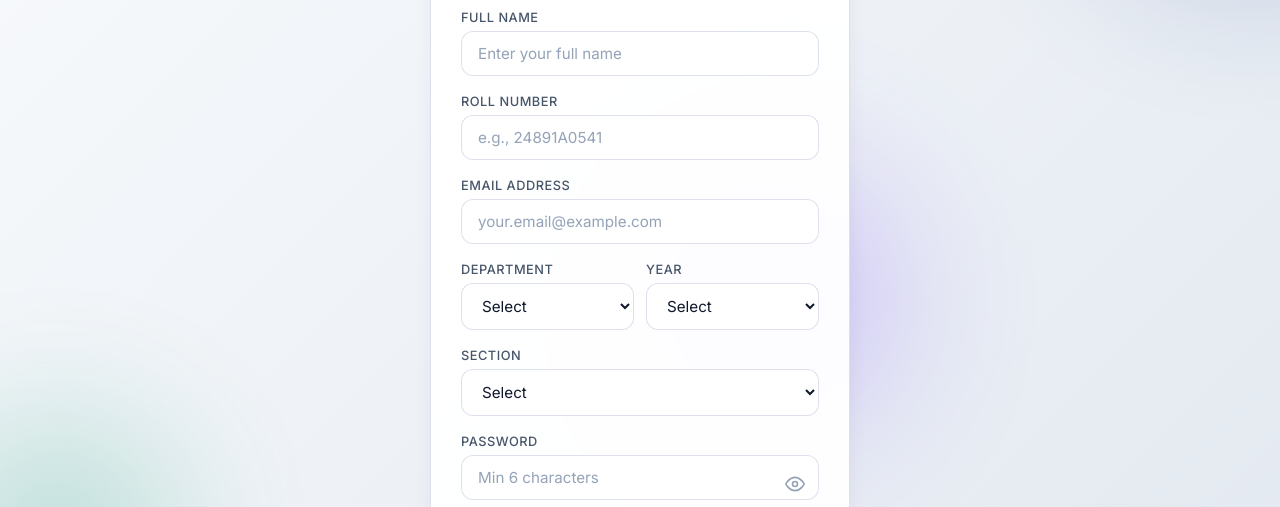
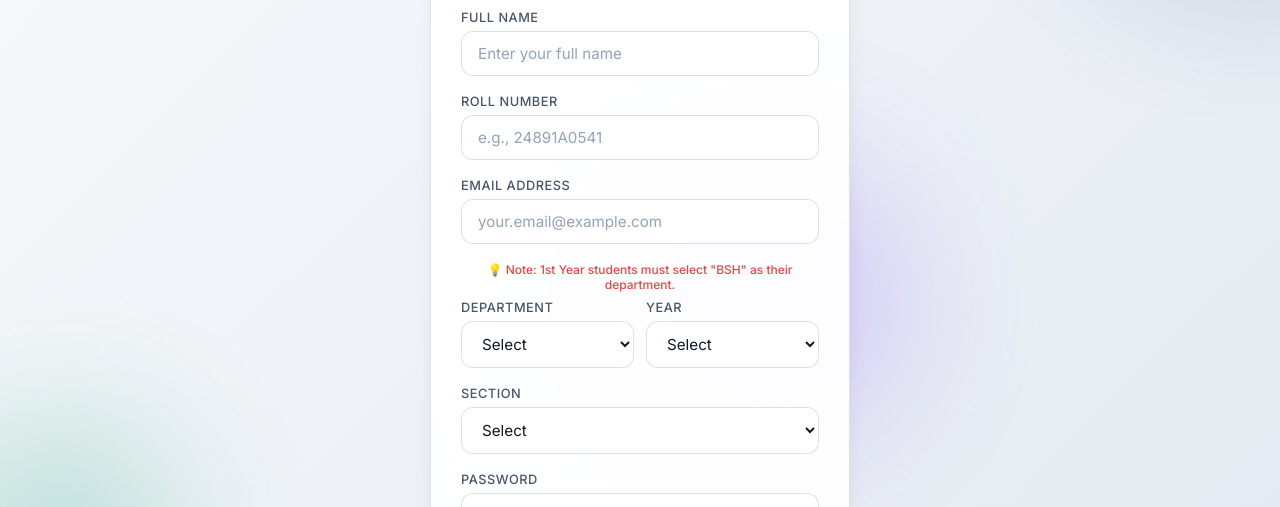
Before and after one commit to vaibhavpatel00/student-portal, a website: page public/register.html in a window 1280 px wide. Shown: the part 229-736 px from the top of the page. Drawn offline with Linux system fonts and the light colour scheme.

Commit message:
Add BSH advisory note for 1st year students on registration page

```diff
--- a/public/register.html
+++ b/public/register.html
@@ -50,6 +50,9 @@
                     <input type="email" id="email" name="email" placeholder="your.email@example.com" required>
                 </div>
 
+                <div style="font-size: 0.75rem; color: var(--accent-warning); margin-bottom: 8px; font-weight: 500; text-align: center;">
+                    💡 Note: 1st Year students must select "BSH" as their department.
+                </div>
                 <div class="form-row">
                     <div class="form-group">
                         <label for="department">Department</label>
```
